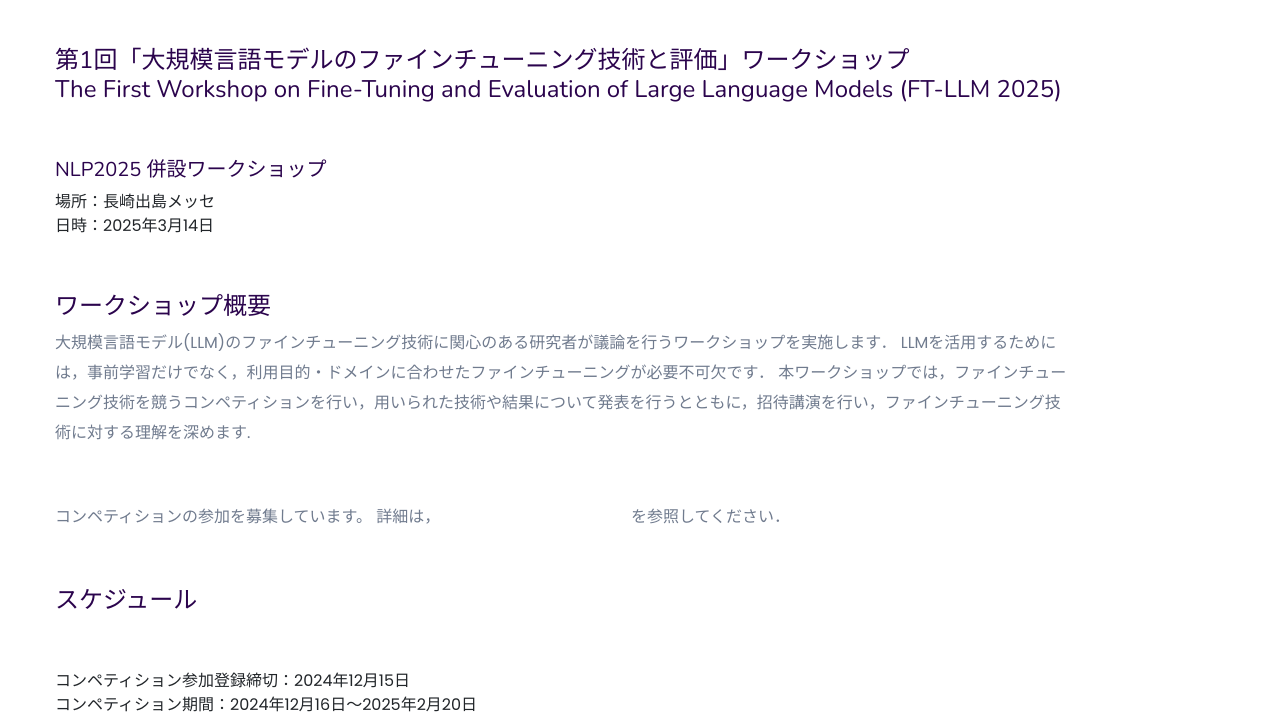
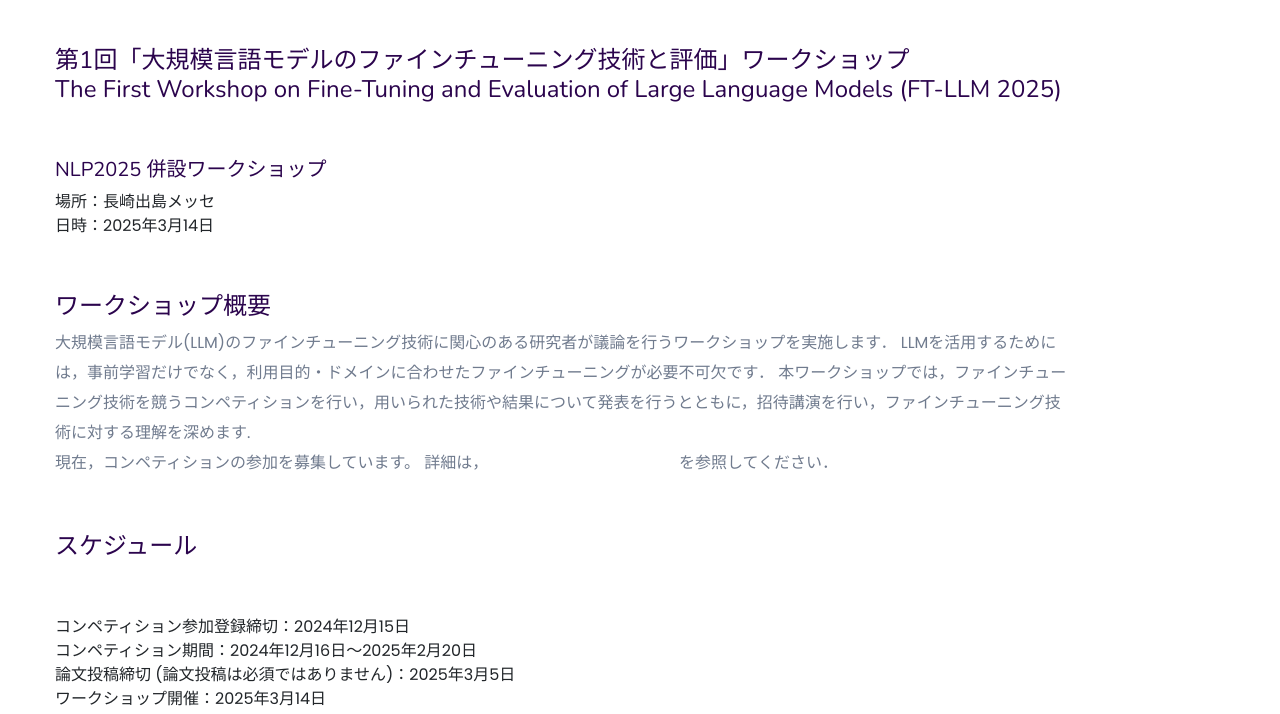
Before and after one commit to llm-jp/tuning-competition, a plain HTML site: page index.html in a window 1280 px wide. Shown: the part 107-821 px from the top of the page. Drawn offline with nearby package versions, Linux system fonts and the light colour scheme.

Commit message:
Update index.html

```diff
--- a/index.html
+++ b/index.html
@@ -104,14 +104,10 @@
 
 				  大規模言語モデル(LLM)のファインチューニング技術に関心のある研究者が議論を行うワークショップを実施します．
 				LLMを活用するためには，事前学習だけでなく，利用目的・ドメインに合わせたファインチューニングが必要不可欠です．
-				本ワークショップでは，ファインチューニング技術を競うコンペティションを行い，用いられた技術や結果について発表を行うとともに，招待講演を行い，ファインチューニング技術に対する理解を深めます.
-				</p>
-
-				<p data-animation="fadeInUp" data-delay=".8s">
-				コンペティションの参加を募集しています。
+				本ワークショップでは，ファインチューニング技術を競うコンペティションを行い，用いられた技術や結果について発表を行うとともに，招待講演を行い，ファインチューニング技術に対する理解を深めます.<br/>
+				現在，コンペティションの参加を募集しています。
 				詳細は，<a href="feature.html">コンペティションのページ</a>を参照してください．
 				</p>
-
 				<h4 data-animation="fadeInUp" data-delay=".6s">スケジュール</h4>
 				<p data-animation="fadeInUp" data-delay=".8s">
 				<ul>
```
